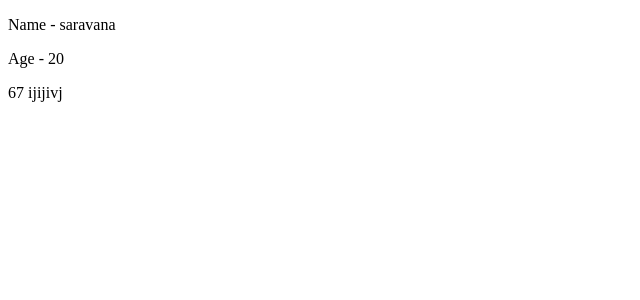
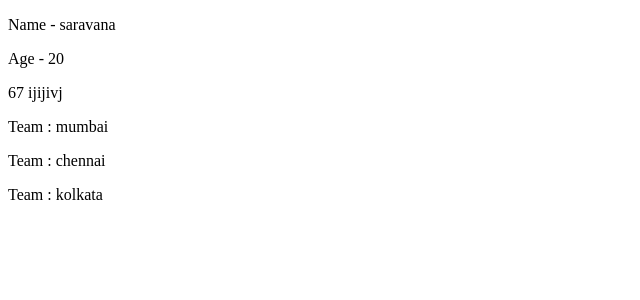
Before and after one commit to saravanan642/New-Session-Class, a React (Create React App) app: page / in a window 1280 px wide. Shown: the top 300 px of the page, without its empty margins (0-640 px from the left). Built offline with nearby package versions, Linux system fonts and the light colour scheme.

Commit message:
updated String.js

```diff
--- a/src/Components/Props/Home.js
+++ b/src/Components/Props/Home.js
@@ -1,15 +1,27 @@
 import Parent from "./Parent"
-import Subchild from "./Subchild"
+import String from "./String"
+import SubChild from './Subchild'
 
 
-const Child = ({Deatils}) => {
+
+const Child = ({ Deatils }) => {
   return (
     <div className=" bg-blue-900">
-      <Parent name={"saravana"} age= {"20"}/>
-      <p> { Deatils?.name ?? ""}</p>
-      <p>{ Deatils?.age || ""}</p>
+      <Parent name={"saravana"} age={"20"} />
+      <p> {Deatils?.name ?? ""}</p>
+      <p>{Deatils?.age || ""}</p>
       <div>
-          <Subchild marks ={"67"}/>
+        <SubChild marks={"67"} />
+      </div>
+      <div>
+        <String Team={{
+          1: "mumbai",
+          2: "chennai",
+          3: "kolkata"
+        }} />
+
+
+
       </div>
 
     </div>
--- /dev/null
+++ b/src/Components/Props/String.js
@@ -0,0 +1,13 @@
+
+
+const String = ({Team}) => {
+  return (
+    <div>
+            {Object.values(Team).map((t, i) => (
+        <p key={i}>Team : {t}</p>
+      ))}
+    </div>
+  )
+}
+
+export default String
--- a/src/Components/Props/Subchild.js
+++ b/src/Components/Props/Subchild.js
@@ -1,10 +1,10 @@
 import React from 'react'
 
-const Subchild = ( props) => {
+const Subchild = (props) => {
   return (
     <div>
       <div>
-        <p> {props.marks} ijijivj</p>
+        <p> {props?.marks} ijijivj</p>
       </div>
     </div>
   )
```
